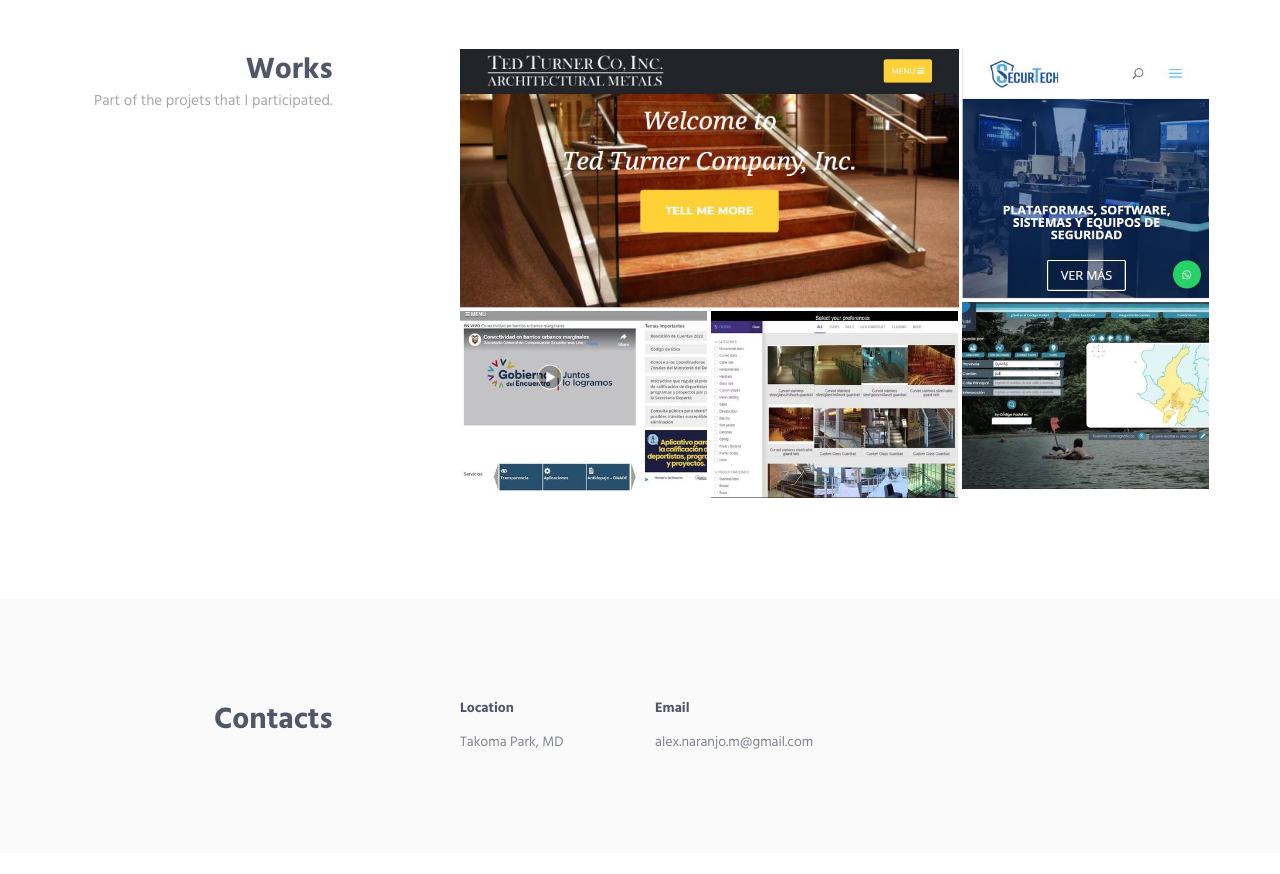
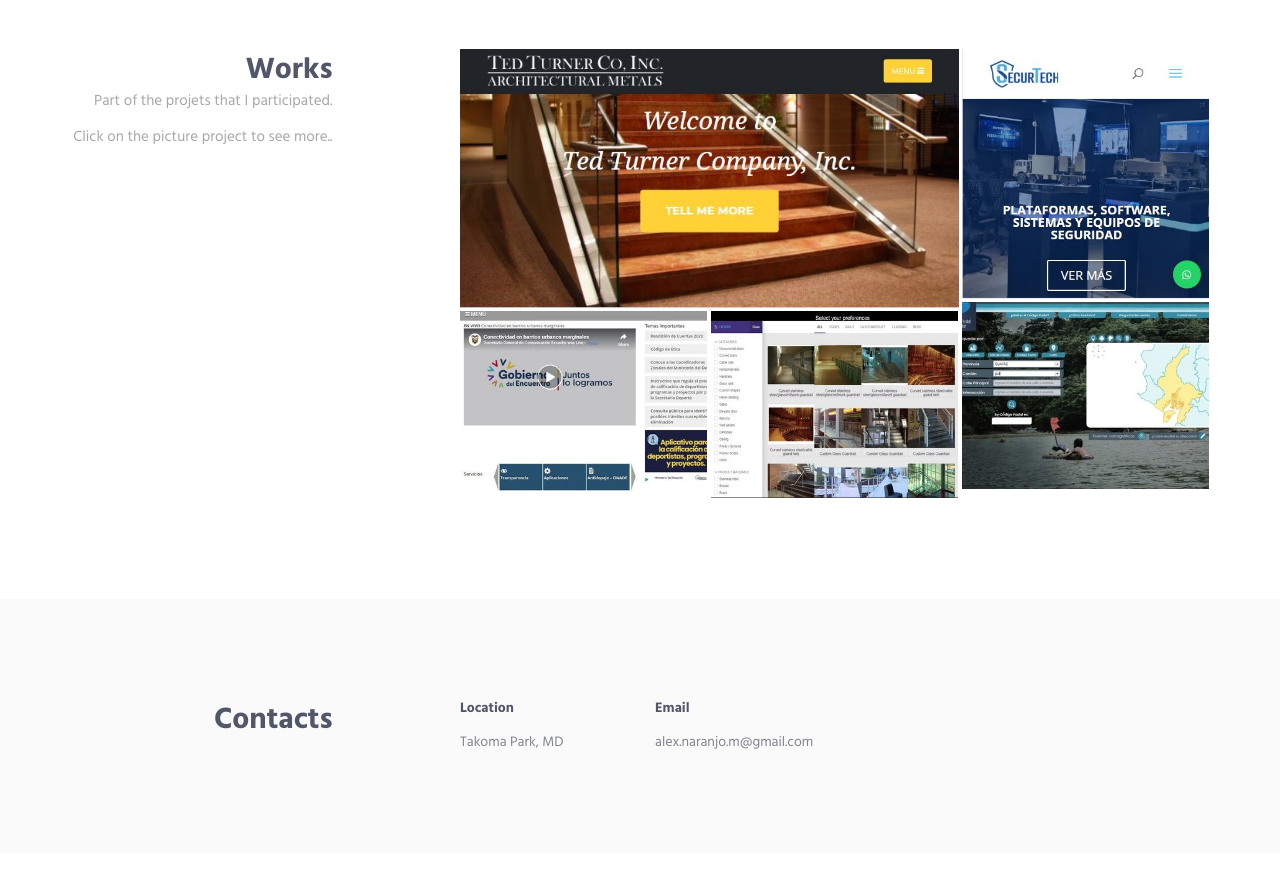
Before and after one commit to alexnaranjom/portfolio, a plain HTML site: page index.html in a window 1280 px wide. Shown: the part 2200-3074 px from the top of the page. Drawn offline with Linux system fonts and the light colour scheme.

Commit message:
see more projects

```diff
--- a/index.html
+++ b/index.html
@@ -261,6 +261,7 @@
                         <div class="text-right sm-text-left">
                             <h2 class="margin-b-0">Works</h2>
                             <p>Part of the projets that I participated.</p>
+                            <p>Click on the picture project to see more..</p>
                         </div>
                     </div>
                     <div class="col-sm-8 col-sm-offset-1">
```
